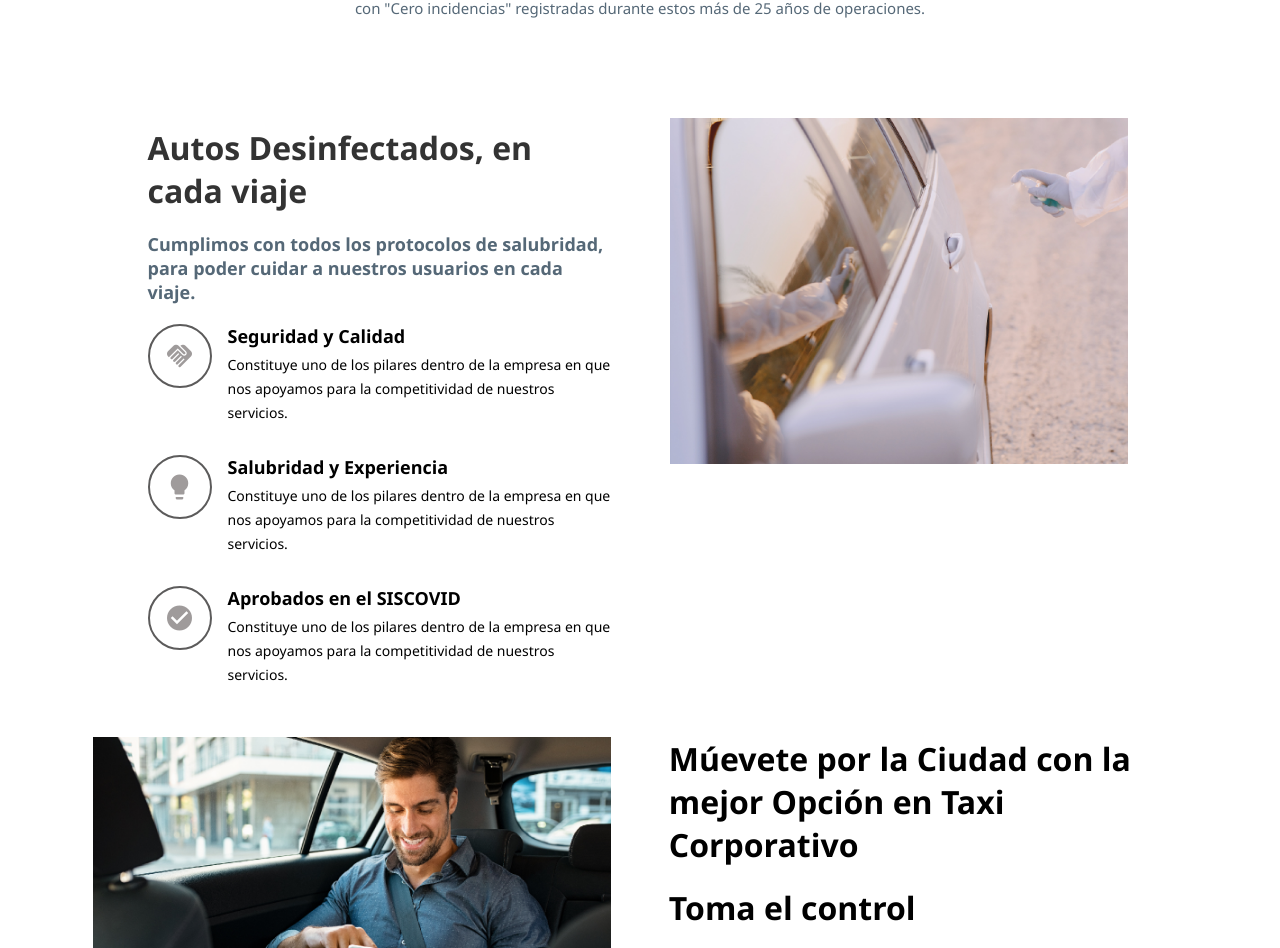
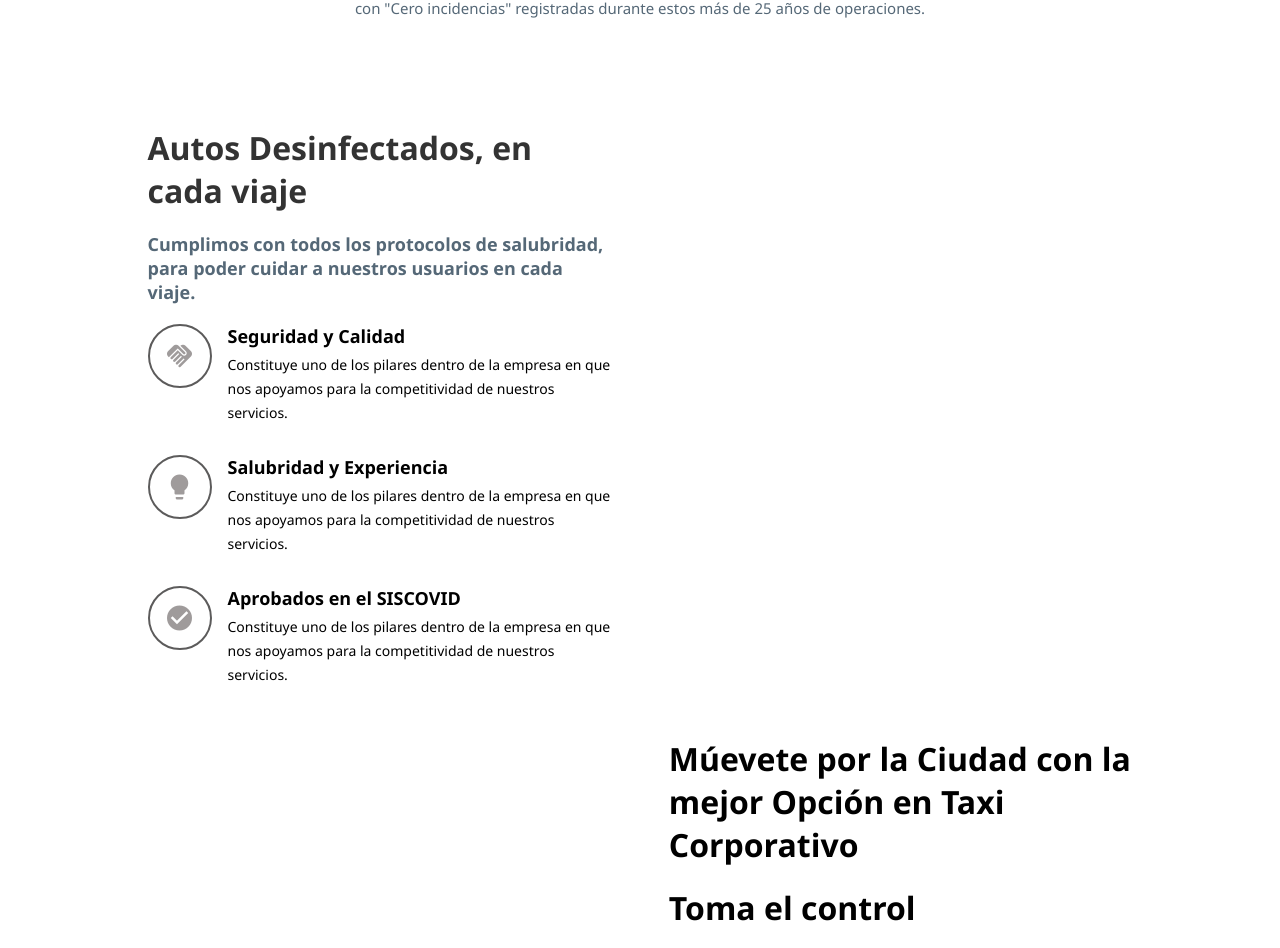
Before and after one commit to Brayan-BH/Capital-Tours, a Nuxt app: page / in a window 1280 px wide. Shown: the part 1844-2792 px from the top of the page. Built offline with nearby package versions, Linux system fonts and the light colour scheme; a web font is replaced by a local one.

Commit message:
Probando imagenes

```diff
--- a/components/About.vue
+++ b/components/About.vue
@@ -65,14 +65,14 @@
                     </div>
                 </div>
                 <div class="img-fluid">
-                    <img src="/img/caracteristicas/about-img.jpg" class="img-fluid" alt="">
+                    <!-- <img src="/img/caracteristicas/about-img.jpg" class="img-fluid" alt=""> -->
                 </div>
             </div>
         </div>
 
         <div class="row about-extra">
             <div class="img-fluid">
-                <img src="/img/caracteristicas/about-extra.jpg" class="" alt="">
+                <!-- <img src="/img/caracteristicas/about-extra.jpg" class="img-fluid" alt=""> -->
             </div>
             <div class="content">
                 <h4>Múevete por la Ciudad con la mejor Opción en Taxi Corporativo</h4>
```
